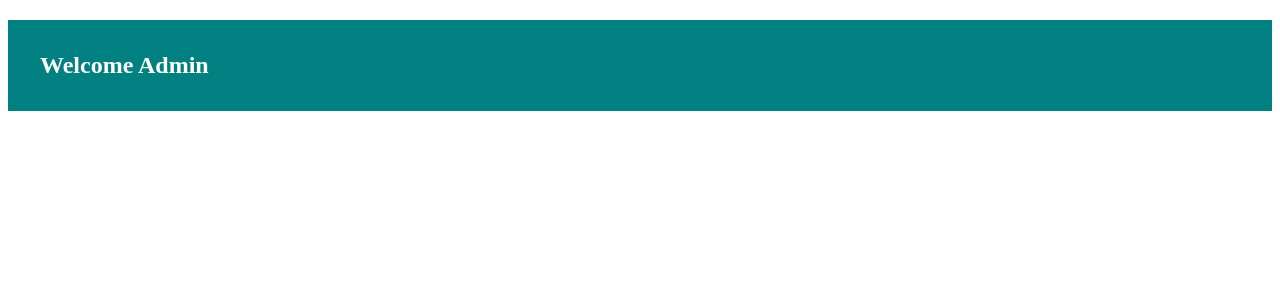
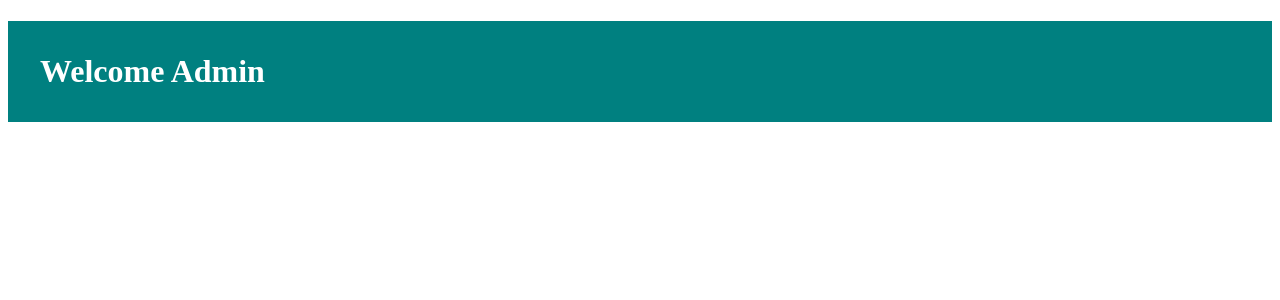
Before and after one commit to albert-byiringiro/react-monster, a React (Vite) app in the folder react-demos/: page / in a window 1280 px wide. Shown: the top 300 px of the page. Built offline with nearby package versions, Linux system fonts and the light colour scheme.

Commit message:
feature: added index css

```diff
--- a/react-demos/src/ComponentUno.jsx
+++ b/react-demos/src/ComponentUno.jsx
@@ -47,8 +47,8 @@ const style = { color: "white", backgroundColor: 'teal', padding: "2rem" }
 
 export function UserStatus({ loggedIn, isAdmin }) {
     if (loggedIn && isAdmin) {
-        return <h2 style={style}>Welcome Admin</h2>
+        return <h1 style={style}>Welcome Admin</h1>
     }
 
-    return <h2>Welcome user</h2>
+    return <h1>Welcome user</h1>
 }
--- /dev/null
+++ b/react-demos/src/index.css
@@ -0,0 +1,19 @@
+* {
+    box-sizing: border-box;
+    margin: 0;
+    padding: 0;
+}
+
+body {
+    background: rgb(107, 181, 32);
+    display: flex;
+    justify-content: center;
+    align-items: center;
+    height: 100vh;
+}
+
+h1 {
+    font-family: sans-serif;
+    border: 2px solid #ccc;
+    padding: 20px;
+}
```
